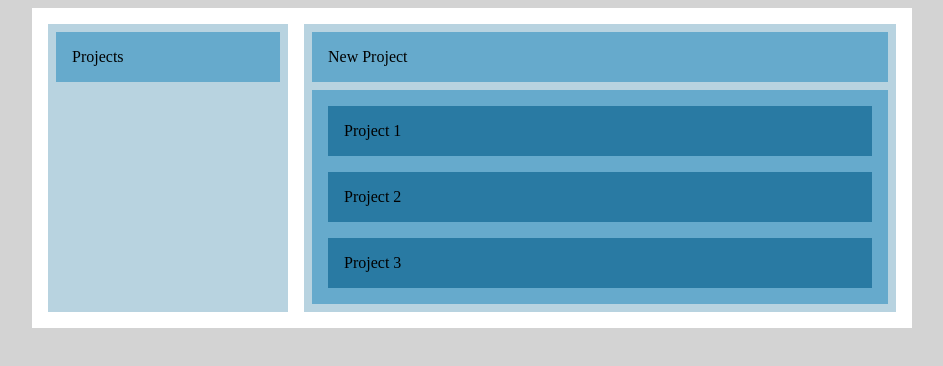
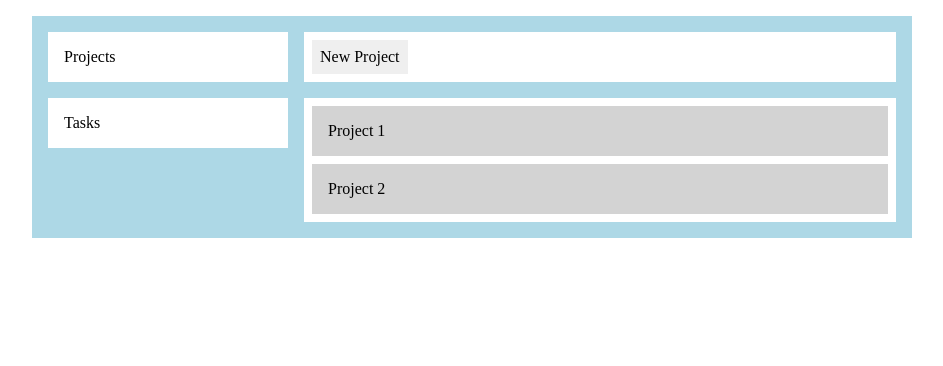
Before and after one commit to Rajanikanth0/odin-todo, a website built with webpack: page src/template.html in a window 1280 px wide. Shown: the whole page, without its empty margins (168-1111 px from the left). Built offline with nearby package versions, Linux system fonts and the light colour scheme.

Commit message:
fix: layout project tab html

```diff
--- a/src/styles.css
+++ b/src/styles.css
@@ -5,62 +5,72 @@ html {
   box-sizing: inherit;
 }
 :root {
-  --big-padding: 1rem;
-  --small-padding: 0.5rem;
+  --big-space: 1rem;
+  --small-space: 0.5rem;
+}
+body {
+  margin: var(--big-space);
+}
+
+ul {
+  margin: 0;
+  padding: 0;
+  list-style: none;
+}
+button {
+  border: none;
+  font: inherit;
+  cursor: pointer;
 }
 
 .container {
   width: 55rem;
   margin: 0 auto;
-  background-color: white;
-  padding: var(--big-padding);
+  padding: var(--big-space);
 
   display: grid;
-  gap: 1rem;
+  gap: var(--big-space);
   grid-template-columns: 15rem 1fr;
+
+  background-color: lightblue;
 }
 
-.sidebar {
-  padding: var(--small-padding);
-  background-color: hsl(200, 40%, 80%);
-}
 .sidebar ul {
-  margin: 0;
-  padding: 0;
-  list-style: none;
+  display: flex;
+  flex-direction: column;
+  gap: var(--big-space);
 }
 .sidebar li {
-  padding: var(--big-padding);
-  background-color: hsl(200, 50%, 60%);
+  padding: var(--big-space);
+  background-color: white;
 }
 
 .content {
-  padding: var(--small-padding);
-  background-color: hsl(200, 40%, 80%);
-
-  display: grid;
-  gap: var(--small-padding);
-}
-.content ul {
-  margin: 0;
-  padding: 0;
-  list-style: none;
+  display: flex;
+  flex-direction: column;
+  gap: var(--big-space);
 }
 
-.content li {
-  background-color: hsl(200, 50%, 60%);
-  padding: var(--big-padding);
-}
-.main-content {
-  padding: var(--big-padding);
-  background-color: hsl(200, 50%, 60%);
+.content ul {
+  padding: var(--small-space);
+  background-color: white;
 
   display: flex;
-  gap: var(--big-padding);
-  flex-direction: column;
+  gap: var(--small-space);
+}
+.content button {
+  padding: var(--small-space);
 }
 
+.main-content {
+  padding: var(--small-space);
+  background-color: white;
+
+  display: flex;
+  flex-direction: column;
+  gap: var(--small-space);
+}
 .main-content > * {
-  padding: var(--big-padding);
-  background-color: hsl(200, 60%, 40%);
+  background-color: lightgray;
+  padding: var(--big-space);
 }
--- a/src/template.html
+++ b/src/template.html
@@ -7,21 +7,21 @@
   <!-- to prevent favicon err -->
    <link rel="icon" href="data:,">
 </head>
-<body bgcolor="lightgray">
+<body>
   <div class="container">
     <div class="sidebar">
       <ul>
         <li>Projects</li>
+        <li>Tasks</li>
       </ul>
     </div>
     <div class="content">
       <ul>
-        <li>New Project</li>
+        <li class="new-projectButton"><button type="button">New Project</button></li>
       </ul>
       <div class="main-content">
         <div class="project1">Project 1</div>
         <div class="project2">Project 2</div>
-        <div class="project3">Project 3</div>
       </div>
     </div>
   </div>
```
